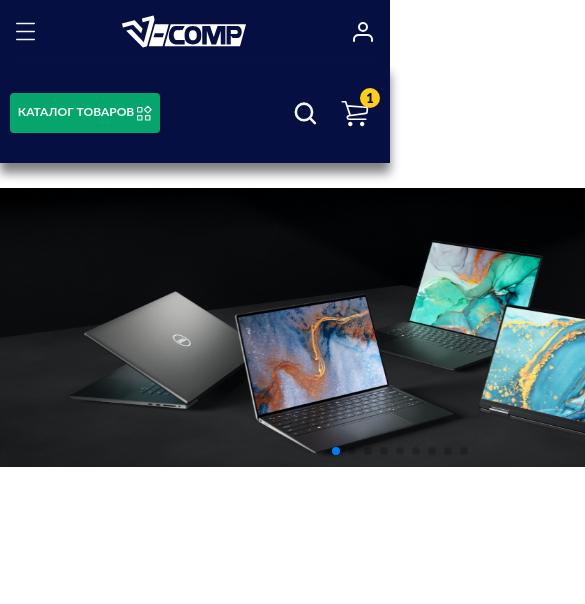
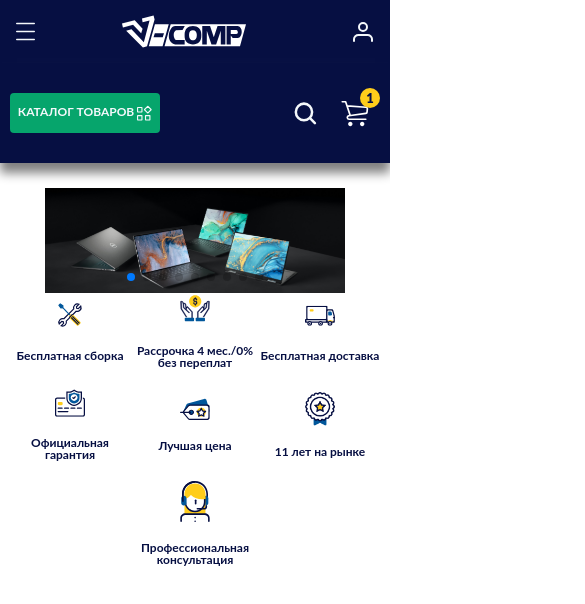
Before and after one commit to javohir12312/Comp, a React (Create React App) app: page / in a window 390 px wide. Shown: the top 604 px of the page, 585 px wide, since content can reach past the window. Built offline with nearby package versions, Linux system fonts and the light colour scheme.

Commit message:
correct reponsive

```diff
--- a/src/components/Header/Katalog/Katalog.module.scss
+++ b/src/components/Header/Katalog/Katalog.module.scss
@@ -1,3 +1,39 @@
+// .Box {
+//   width: 100%;
+//   max-width: 1;
+//   margin: 0 auto;
+//   display: flex;
+//   align-content: start;
+//   justify-content: space-between;
+//   flex-direction: column;
+//   list-style: none;
+//   padding-left: 30px;
+
+//   @media screen and (max-width:1020px) {
+//     display: none;
+//   }
+
+
+//   li {
+//     height: 30px;
+//     width: 100%;
+//     border-bottom: 1px solid rgb(194, 194, 194);
+//     font-family: 'Lato';
+//     font-style: normal;
+//     font-weight: 500;
+//     font-size: 22px;
+//     line-height: 20px;
+//     /* identical to box height, or 125% */
+
+
+//     /* Dark */
+
+//     color: #060F42;
+//     margin-top: 20px;
+//   }
+// }
+
+
 .menu::-webkit-scrollbar {
   background-color: white;
 }
@@ -14,20 +50,6 @@
   padding: 20px;
   margin: 20px;
   overflow-y: scroll;
-  /* Titles / Normal / T16  */
-
-  font-family: 'Lato';
-  font-style: normal;
-  font-weight: 500;
-  font-size: 20px;
-  line-height: 20px;
-  /* identical to box height, or 125% */
-
-
-  /* Dark */
-
-  color: #060F42;
-
 
   @media screen and (max-width:1620px) {
     width: 250px;
@@ -37,9 +59,7 @@
 }
 
 @media screen and (max-width:1230px) {
-
-  .menu,
-  ul {
-    display: none;
-  }
+ .menu , ul{
+  display: none;
+ }
 }
--- a/src/components/Home/Home.jsx
+++ b/src/components/Home/Home.jsx
@@ -6,53 +6,52 @@ import Katalog from "../Header/Katalog/Katalog"
 const Home = () => {
   return (
     <>
-      <div className={style.box} style={{ display: "flex", marginTop: "25px " }}>
+      <div className={style.box} style={{ display: "flex", marginTop: "25px ", alignItems: "center", justifyContent: "space-around" }}>
         <div style={{ width: "400px", overflowY: "hidden" }}>
           <Katalog />
         </div>
-        <div className={style.slide_box}>
-          <div style={{margin:"0 auto",width:"100%", display:"flex", alignItems:"center", justifyContent:"center"}}>
+        <div style={{ display: "flex", alignItems: "center", flexDirection: "column" }}>
           <Slider />
-          </div>
-          <div>
-            {/* <ul className={style.list}>
+
+          <ul className={style.list}>
             <li>
-                <img src={"../../../assets/free.svg"} alt="" />
-                <h4>Бесплатная  сборка</h4>
+              <img src="../assets/free.svg" alt="" />
+              <h2>Бесплатная
+                сборка</h2>
             </li>
             <li>
-                <img src="../../../assets/bolib.svg" alt="" />
-                <h4>Рассрочка 4 мес./0%
-                  без переплат</h4>
+              <img src="../assets/bolib.svg" alt="" />
+              <h2>Рассрочка 4 мес./0%
+                без переплат</h2>
             </li>
             <li>
-                <img src="../../../assets/dastavka.svg" alt="" />
-                <h4>Бесплатная
-                  доставка</h4>
+              <img src="../assets/dastavka.svg" alt="" />
+              <h2>Бесплатная
+                доставка</h2>
             </li>
             <li>
-                <img src="../../../assets/year.png" alt="" />
-                <h4>Официальная
-                  гарантия</h4>
+              <img src="../assets/garant.svg" alt="" />
+              <h2>Официальная
+                гарантия</h2>
             </li>
             <li>
-                <img src="../../../assets/best_money.svg" alt="" />
-                <h4>Лучшая цена
-                </h4>
+              <img src="../assets/best_money.svg" alt="" />
+              <h2>Лучшая цена
+              </h2>
             </li>
             <li>
-                <img src="../../../assets/year.png" alt="" />
-                <h4>11 лет
-                  на рынке</h4>
+              <img src="../assets/year.png" alt="" />
+              <h2>11 лет
+                на рынке</h2>
             </li>
             <li>
-                <img src="../../../assets/consult.svg" alt="" />
-                <h4>Профессиональная
-                  консультация</h4>
+              <img src="../assets/consult.svg" alt="" />
+              <h2>Профессиональная
+                консультация</h2>
             </li>
-            </ul> */}
+          </ul>
         </div>
-        </div>
+
       </div>
     </>
   )
--- a/src/components/Home/Home.module.scss
+++ b/src/components/Home/Home.module.scss
@@ -2,40 +2,71 @@
   display: flex;
   align-items: center;
   justify-content: space-around;
-  // flex-wrap: wrap;
+  flex-wrap: wrap;
   width: 100%;
   max-width: 1920px;
   margin: 0 auto;
 }
 
 .list {
-  margin-top: 10px;
+  list-style: none;
+  width: 100%;
   display: flex;
   align-items: center;
   justify-content: space-between;
-  flex-wrap: wrap;
-  gap: 20px;
 
   li {
+    width: 120px;
+    text-align: center;
     display: flex;
     flex-direction: column;
     align-items: center;
     justify-content: space-between;
+    gap: 20px;
+
+    img {
+      width: 60px;
+      margin: 0 auto;
+    }
+
+    h2 {
       font-family: 'Lato';
       font-style: normal;
       font-weight: 700;
-    font-size: 20px;
+      font-size: 12px;
       line-height: 12px;
       text-align: center;
       color: #060F42;
     }
   }
 
-.slide_box {
+  @media screen and (max-width:820px) {
+    flex-wrap: wrap;
+    justify-content: center;
 
-  @media screen and (max-width: 1200px) {
+    li {
+      width: 125px;
+      text-align: center;
       display: flex;
-    align-items: center;
-    justify-content: center;
+      flex-direction: column;
+      align-items: stretch;
+      gap: 20px;
+      margin-bottom: 20px;
+
+      img {
+        width: 30px;
+        margin: 0 auto;
+      }
+
+      h2 {
+        font-family: 'Lato';
+        font-style: normal;
+        font-weight: 700;
+        font-size: 12px;
+        line-height: 12px;
+        text-align: center;
+        color: #060F42;
       }
     }
+  }
+}
--- a/src/components/Home/Slider/Slider.scss
+++ b/src/components/Home/Slider/Slider.scss
@@ -26,16 +26,14 @@
     width: 800px;
   }
 
-  // @media screen and (max-width: 1320px) {
-  //   width: 1000px;
-  //   height: 100%;
-  // }
+  @media screen and (max-width: 820px) {
+    width: 500px;
+    height: 100%;
+  }
 
-  // @media screen and (max-width: 1120px) {
-  //   max-width: 700px;
-
-
-  // }
+  @media screen and (max-width: 520px) {
+    max-width: 300px;
+  }
 
   // @media screen and (max-width: 1120px) {
   //   width: 300px;
```
Lines whose indentation alone changed are shown as unchanged.
